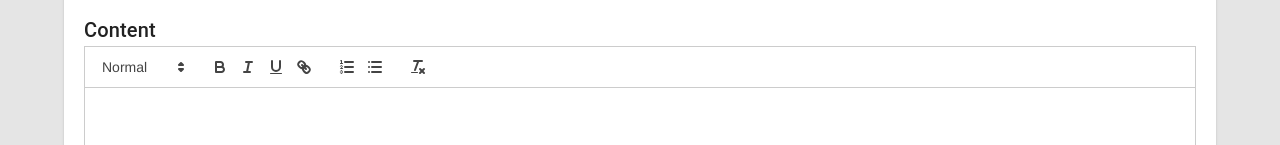
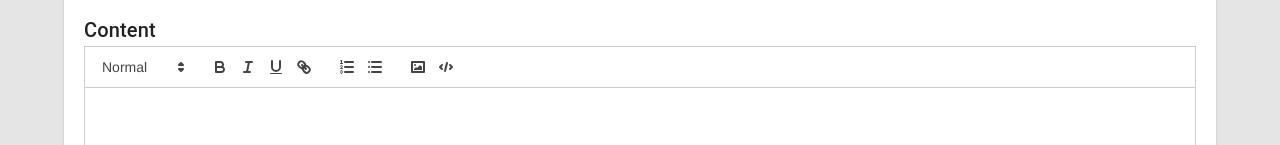
Before and after one commit to zoonmoon/social-media-website, a Next.js app: page /admin/blogs/create in a window 1280 px wide. Shown: the part 364-509 px from the top of the page. Built offline with nearby package versions, Linux system fonts and the light colour scheme.

Commit message:
ability to add images in between texts

```diff
--- a/src/app/admin/blogs/_utils/_index.js
+++ b/src/app/admin/blogs/_utils/_index.js
@@ -1,6 +1,6 @@
 'use client'
 import { Alert, Divider, Grid, Paper, Skeleton, Stack, TextField, Typography } from "@mui/material"
-import { useEffect, useState } from "react"
+import { useEffect, useMemo, useState } from "react"
 import toast from "react-hot-toast";
 import { pOSTRequest } from "@/app/_components/file_upload";
 import { Button } from "@mui/joy";
@@ -72,6 +72,24 @@ export default function BlogCreateOrEdit(
         }
     }
 
+
+    const modules = useMemo(() => ({
+        toolbar: [
+          [{ header: [1, 2, false] }],
+          ['bold', 'italic', 'underline', 'link'],
+          [{ list: 'ordered' }, { list: 'bullet' }],  // ✅ Lists here
+          ['image', 'code-block'],
+        ],
+      }), []);
+
+      const formats = [
+        'header',
+        'bold', 'italic', 'underline',
+        'link',
+        'list', 'bullet',              // ✅ Must be here too
+        'image', 'code-block',
+      ];
+
     return(
 
         <div sx={{padding: '15px', marginTop: '20px'}}>
@@ -111,6 +129,8 @@ export default function BlogCreateOrEdit(
                     <ReactQuill
                         theme="snow"
                         value={blogContent}
+                        modules={modules}
+                        formats={formats}
                         className="resizable-editor"
                         onChange={(val) => setBlogContent(val)}
                     />
--- a/src/app/blogs/[slug]/page.js
+++ b/src/app/blogs/[slug]/page.js
@@ -28,7 +28,7 @@ const BlogDetail = ({ blog }) => {
   } = blog;
 
   return (
-      <Paper elevation={3} sx={{ borderRadius: 3, overflow: 'hidden' }}>
+      <Paper  elevation={3} sx={{ borderRadius: 3, overflow: 'hidden' }}>
         {
             (thumbnail !== '' && thumbnail !== null ) && (
                 <Box
@@ -60,7 +60,7 @@ const BlogDetail = ({ blog }) => {
 
           <Divider sx={{ my: 3 }} />
 
-          <Box sx={{ typography: 'body1', lineHeight: 1.8 }}>
+          <Box className="blog-content-zoon" sx={{ typography: 'body1', lineHeight: 1.8 }}>
             {renderHTML(content)}
           </Box>
           <Divider sx={{ my: 3 }} />
--- a/src/app/globals.css
+++ b/src/app/globals.css
@@ -101,12 +101,20 @@
     opacity: 0.95;
 }
 
-
+.blog-content-zoon img{
+    width: 70%;
+    height: auto;
+}
 /* styles/custom.css */
 @media (max-width: 768px) {
     .left-side-bar-footer{
         display: none;
     }
+
+.blog-content-zoon img{
+    width: 100%;
+    height: auto;
+}
     .fixed-footer{
         display: none;
     }
```
Also changed, not shown: src/app/api/admin/blogs/[slug]/route.js (line endings or trailing spaces).
